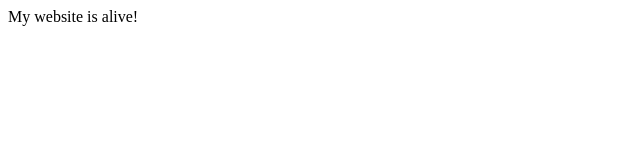
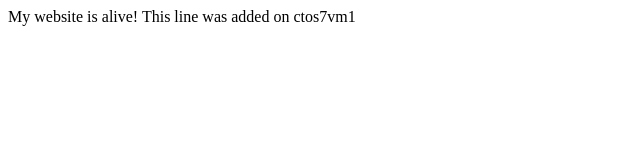
Before and after one commit to davidlliu/public_html, a plain HTML site: page index.html in a window 1280 px wide. Shown: the whole page, without its empty margins (0-640 px from the left). Drawn offline with Linux system fonts and the light colour scheme.

Commit message:
Added a line from ctos7vm1

```diff
--- a/index.html
+++ b/index.html
@@ -1,5 +1,6 @@
 <html>
 <body>
 My website is alive!
+This line was added on ctos7vm1
 </body>
 </html>
```
